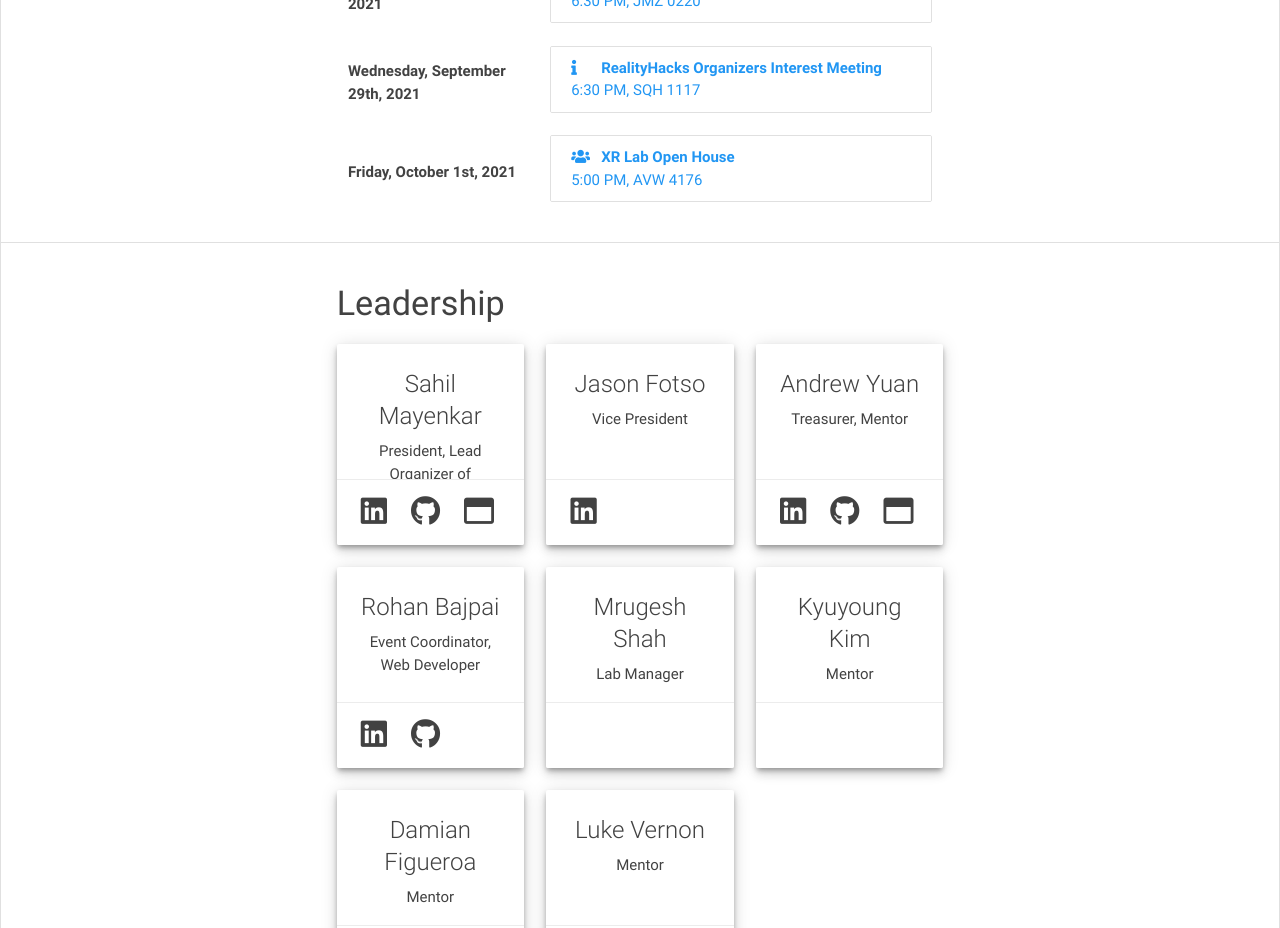
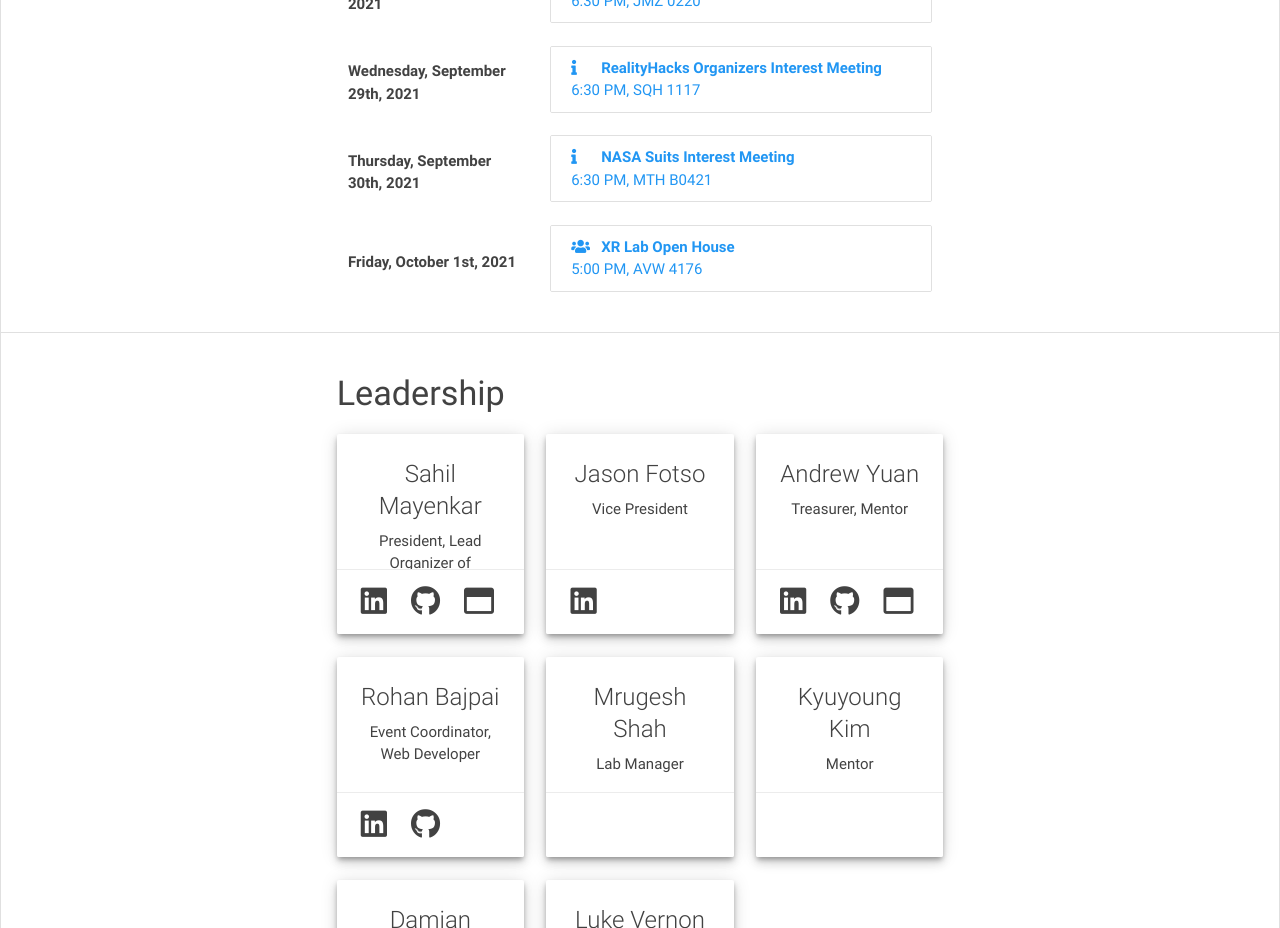
Before and after one commit to umdxrclub/xrc-prev-website, a React (Create React App) app: page / in a window 1280 px wide. Shown: the part 1340-2268 px from the top of the page. Built offline with nearby package versions, Linux system fonts and the light colour scheme.

Commit message:
Update XR_CONSTANTS.js

```diff
--- a/src/XR_CONSTANTS.js
+++ b/src/XR_CONSTANTS.js
@@ -113,6 +113,14 @@ module.exports = Object.freeze({
 			'fa_icon' : 'fa-info'
 		},
 		{
+			'name' : 'NASA Suits Interest Meeting',
+			'date' : new Date(2021, 8, 30),
+			'time' : '6:30 PM',
+			'location' : 'MTH B0421',
+			'url' : 'https://terplink.umd.edu/event/7429767',
+			'fa_icon' : 'fa-info'
+		},
+		{
 			'name' : 'XR Lab Open House',
 			'date' : new Date(2021, 9, 1),
 			'time' : '5:00 PM',
```
